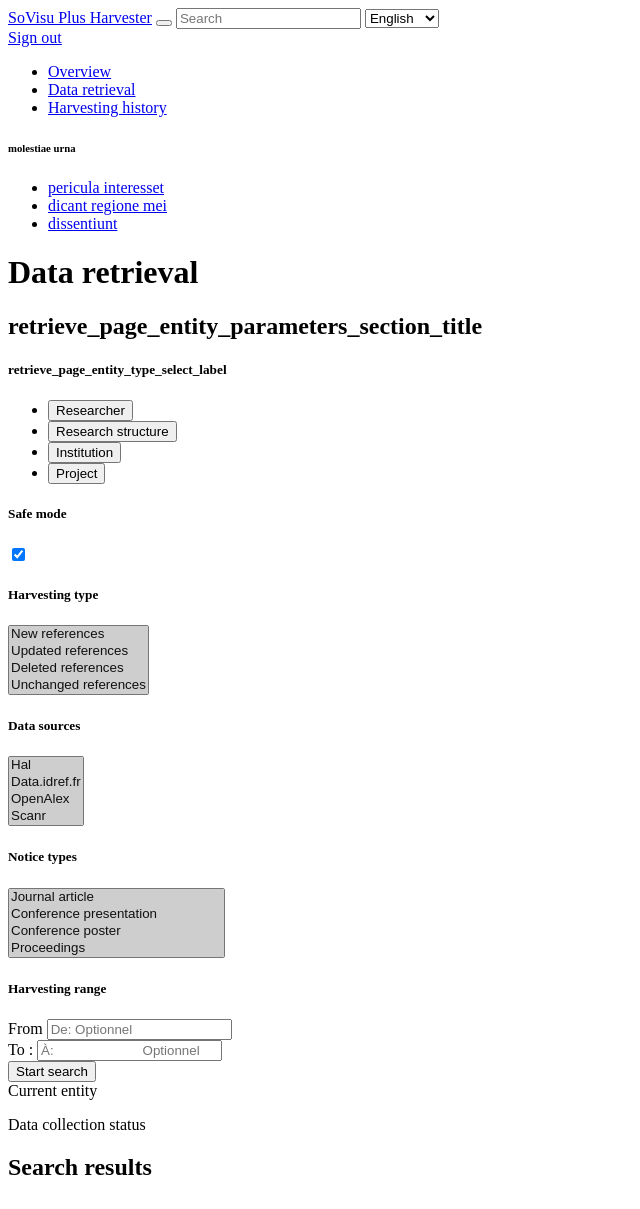
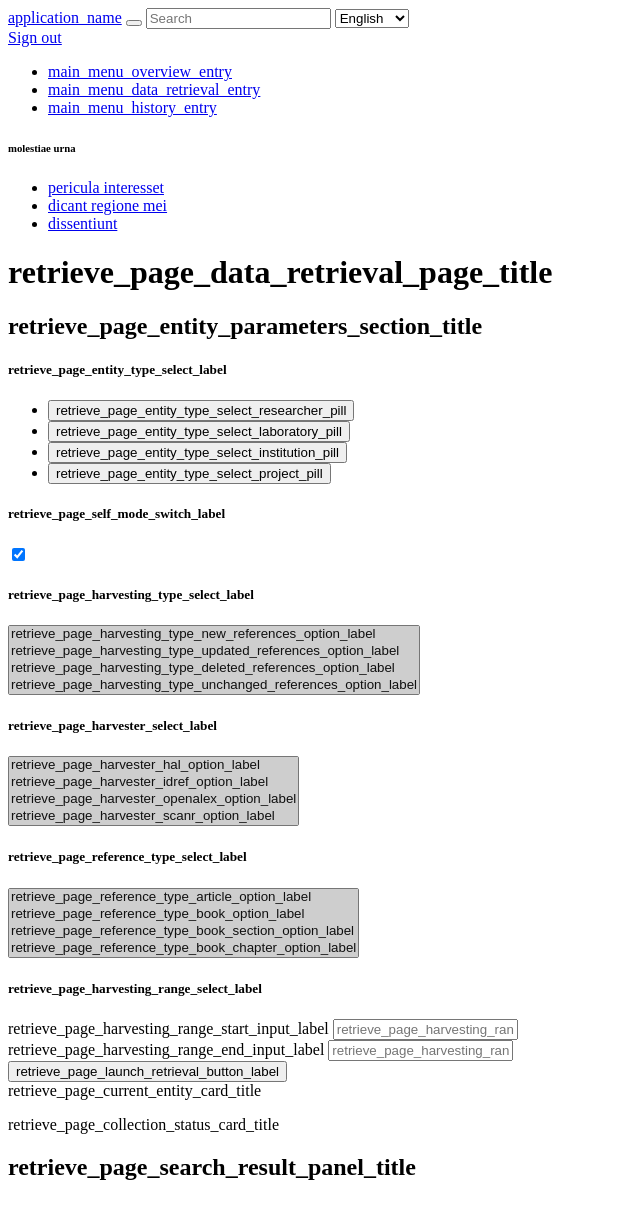
Before and after one commit to CRISalid-esr/svp-harvester, a Python web app: template app/templates/retrieve.html.jinja in a window 1280 px wide. Shown: the whole page, without its empty margins (0-640 px from the left). Run offline with Jinja, Linux system fonts and the light colour scheme; the template is opened without the code that fills it, so the values that code supplies are empty.

Commit message:
Change all i18n strings to codes and update french translations

```diff
--- a/app/templates/base.html.jinja
+++ b/app/templates/base.html.jinja
@@ -7,23 +7,24 @@
     <meta name="author" content="">
     <meta name="generator" content="">
     {% block head %}
-        <title>{% block head_title %}  head_title {% endblock %} - SVP</title>
+        <title>{% block head_title %}  head_title {% endblock %} - {% trans %}application_name{% endtrans %}</title>
     {% endblock %}
     <script src="/static/js/main.js"></script>
 </head>
 <body>
 <header class="navbar sticky-top navbar-dark bg-primary flex-md-nowrap p-0 shadow">
     {% block header %}
-            <a class="navbar-brand col-md-3 col-lg-2 me-0 px-3" href="/admin">SoVisu Plus Harvester</a>
+        <a class="navbar-brand col-md-3 col-lg-2 me-0 px-3" href="/admin">{% trans %}application_name{% endtrans %}</a>
         <button class="navbar-toggler position-absolute d-md-none collapsed" type="button" data-bs-toggle="collapse"
                 data-bs-target="#sidebarMenu" aria-controls="sidebarMenu" aria-expanded="false"
                 aria-label="Toggle navigation">
             <span class="navbar-toggler-icon"></span>
         </button>
         <input class="form-control form-control-dark w-100" type="text" placeholder="Search" aria-label="Search">
-            <select class="form-select form-select-sm ms-4 w-auto" data-width="fit" onchange="window.location.href = '?locale=' + this.value;">
+        <select class="form-select form-select-sm ms-4 w-auto" data-width="fit"
+                onchange="window.location.href = '?locale=' + this.value;">
             <option {% if locale == "en_US" %}selected{% endif %} value="en_US">English</option>
-                <option {% if locale == "fr_FR" -%}selected{% endif %}   value="fr_FR">Français</option>
+            <option {% if locale == "fr_FR" -%}selected{% endif %} value="fr_FR">Français</option>
         </select>
         <div class="navbar-nav">
             <div class="nav-item text-nowrap">
@@ -40,19 +41,22 @@
                 <div class="position-sticky pt-3">
                     <ul class="nav flex-column">
                         <li class="nav-item">
-                                <a {% if page == "overview" %}class="nav-link  active"  aria-current="page" {% else %}class="nav-link" {% endif %} href="/admin?locale={{ locale }}">
+                            <a {% if page == "overview" %}class="nav-link  active"  aria-current="page"
+                               {% else %}class="nav-link" {% endif %} href="/admin?locale={{ locale }}">
                                 <span data-feather="home"></span>
-                                    {% trans %}Overview{% endtrans %}
+                                {% trans %}main_menu_overview_entry{% endtrans %}
                             </a>
                         </li>
                         <li class="nav-item">
-                                <a {% if page == "retrieve" %}class="nav-link  active"  aria-current="page" {% else %}class="nav-link" {% endif %}  href="/admin/retrieve?locale={{ locale }}">
-                                    {% trans %}Data retrieval{% endtrans %}
+                            <a {% if page == "retrieve" %}class="nav-link  active"  aria-current="page"
+                               {% else %}class="nav-link" {% endif %} href="/admin/retrieve?locale={{ locale }}">
+                                {% trans %}main_menu_data_retrieval_entry{% endtrans %}
                             </a>
                         </li>
                         <li class="nav-item">
-                                <a {% if page == "history" %}class="nav-link  active"  aria-current="page" {% else %}class="nav-link" {% endif %}  href="/admin/history?locale={{ locale }}">
-                                    {% trans %}Harvesting history{% endtrans %}
+                            <a {% if page == "history" %}class="nav-link  active"  aria-current="page"
+                               {% else %}class="nav-link" {% endif %} href="/admin/history?locale={{ locale }}">
+                                {% trans %}main_menu_history_entry{% endtrans %}
                             </a>
                         </li>
 
@@ -84,7 +88,7 @@
 
         <main class="col-md-9 ms-sm-auto col-lg-10">
             {% block main %}
-                    {%  block first_section %}
+                {% block first_section %}
                     <div class="d-flex justify-content-between flex-wrap flex-md-nowrap align-items-center pt-3 pb-2 mb-3 border-bottom  bg-info ps-md-2 ms-lg-n2">
                         <h1>{% block page_title %} page_title {% endblock %}</h1>
                     </div>
--- a/app/templates/history.html.jinja
+++ b/app/templates/history.html.jinja
@@ -2,8 +2,8 @@
 {#  faire  le tempating de base du mockup figma #}
 
 
-{% block head_title %}{% trans %}Harvesting history{% endtrans %}{% endblock %}
-{% block page_title %}{% trans %}Harvesting history{% endtrans %}{% endblock %}<
+{% block head_title %}{% trans %}retrieve_page_harvesting_history_page_title{% endtrans %}{% endblock %}
+{% block page_title %}{% trans %}retrieve_page_harvesting_history_page_title{% endtrans %}{% endblock %}
 {% block first_section_title %}Lorem ipsum{% endblock %}
 {%  block first_section_content %}
     <div class="row">
--- a/app/templates/overview.html.jinja
+++ b/app/templates/overview.html.jinja
@@ -1,6 +1,6 @@
 {% extends "./base.html.jinja" %}
-{% block head_title %}{% trans %}Overview{% endtrans %}{% endblock %}
-{% block page_title %}{% trans %}Overview{% endtrans %} {% endblock %}
+{% block head_title %}{% trans %}overview_page_overview_page_title{% endtrans %}{% endblock %}
+{% block page_title %}{% trans %}overview_page_overview_page_title{% endtrans %} {% endblock %}
 {% block first_section_title %}{% endblock %}
 {%  block first_section_content %}{% endblock %}
 {% block second_section_title %}
--- a/app/templates/retrieve.html.jinja
+++ b/app/templates/retrieve.html.jinja
@@ -1,7 +1,7 @@
 {% extends "./base.html.jinja" %}
 
-{% block head_title %}{% trans %}Data retrieval{% endtrans %}{% endblock %}
-{% block page_title %}{% trans %}Data retrieval{% endtrans %}{% endblock %}
+{% block head_title %}{% trans %}retrieve_page_data_retrieval_page_title{% endtrans %}{% endblock %}
+{% block page_title %}{% trans %}retrieve_page_data_retrieval_page_title{% endtrans %}{% endblock %}
 {% block first_section_title %}{% trans %}retrieve_page_entity_parameters_section_title{% endtrans %}{% endblock %}
 {% block first_section_content %}
     <div class="row" id="retrieve-page-content">
@@ -12,44 +12,45 @@
                         <h5>{% trans %}retrieve_page_entity_type_select_label{% endtrans %} <i
                                 class="bi bi-info-circle cursor-help"
                                 data-bs-toggle="tooltip"
-                                data-bs-title="{% trans %}Entity type help text{% endtrans %}"
+                                data-bs-title="{% trans %}retrieve_page_entity_type_select_help_text{% endtrans %}"
                         ></i></h5>
                         <ul class="nav nav-pills mb-3" id="pills-tab" role="tablist">
                             <li class="nav-item" role="presentation">
                                 <button class="nav-link active" id="pills-researcher-tab" data-bs-toggle="pill"
                                         data-bs-target="#pills-researcher" type="button" role="tab"
-                                        aria-controls="pills-researcher" aria-selected="true">{% trans %}
-                                    Researcher{% endtrans %}</button>
+                                        aria-controls="pills-researcher" aria-selected="true">
+                                    {% trans %}retrieve_page_entity_type_select_researcher_pill{% endtrans %}</button>
                             </li>
                             <li class="nav-item" role="presentation">
                                 <button class="nav-link" id="pills-laboratory-tab" data-bs-toggle="pill"
                                         data-bs-target="#pills-laboratory" type="button" role="tab"
-                                        aria-controls="pills-laboratory" aria-selected="false">{% trans %}Research
-                                    structure{% endtrans %}</button>
+                                        aria-controls="pills-laboratory" aria-selected="false">
+                                    {% trans %}retrieve_page_entity_type_select_laboratory_pill{% endtrans %}</button>
                             </li>
                             <li class="nav-item" role="presentation">
                                 <button class="nav-link" id="pills-institution-tab" data-bs-toggle="pill"
                                         data-bs-target="#pills-institution" type="button" role="tab"
-                                        aria-controls="pills-institution" aria-selected="false">{% trans %}
-                                    Institution{% endtrans %}</button>
+                                        aria-controls="pills-institution" aria-selected="false">
+                                    {% trans %}retrieve_page_entity_type_select_institution_pill{% endtrans %}</button>
                             </li>
                             <li class="nav-item" role="presentation">
                                 <button class="nav-link" id="pills-project-tab" data-bs-toggle="pill"
                                         data-bs-target="#pills-project" type="button" role="tab"
-                                        aria-controls="pills-project" aria-selected="false">{% trans %}
-                                    Project{% endtrans %}</button>
+                                        aria-controls="pills-project" aria-selected="false">
+                                    {% trans %}retrieve_page_entity_type_select_project_pill{% endtrans %}</button>
                             </li>
                         </ul>
                     </div>
                     <div class="col-md-2 d-flex justify-content-end">
                         <div class="text-md-end">
-                            <h5>{% trans %}Safe mode{% endtrans %} <i
+                            <h5>{% trans %}retrieve_page_self_mode_switch_label{% endtrans %} <i
                                     class="bi bi-info-circle cursor-help"
                                     data-bs-toggle="tooltip"
-                                    data-bs-title="{% trans %}Safe mode help text{% endtrans %}"
+                                    data-bs-title="{% trans %}retrieve_page_safe_mode_switch_help_text{% endtrans %}"
                             ></i></h5>
                             <input id="safe-mode-toggle" type="checkbox" data-toggle="toggle" checked
-                                   aria-label="Toggle safe mode" aria-checked="true"/>
+                                   aria-label="{% trans %}retrieve_page_self_mode_switch_aria_label{% endtrans %}"
+                                   aria-checked="true"/>
                         </div>
                     </div>
                 </div>
@@ -71,115 +72,110 @@
                 <div id="identifier-fields-container"></div>
                 <div class="row">
                     <div class="col-md-6 col-12">
-                        <h5>{% trans %}Harvesting type{% endtrans %} <i
+                        <h5>{% trans %}retrieve_page_harvesting_type_select_label{% endtrans %} <i
                                 class="bi bi-info-circle cursor-help"
                                 data-bs-toggle="tooltip"
-                                data-bs-title="{% trans %}Harvesting type help text{% endtrans %}"
+                                data-bs-title="{% trans %}retrieve_page_harvesting_type_help_text{% endtrans %}"
                         ></i></h5>
-                        <span hidden>{% trans %}Event type{% endtrans %}</span>
                         <select id="event-type-select"
                                 class="mt-3 mb-3"
                                 multiple="multiple"
-                                aria-label="{% trans %}Search type{% endtrans %}">
-                            <option selected value="created">{% trans %}New references{% endtrans %}</option>
-                            <option selected value="updated">{% trans %}Updated references{% endtrans %}</option>
-                            <option selected value="deleted">{% trans %}Deleted references{% endtrans %}</option>
-                            <option selected value="unchanged">{% trans %}Unchanged references{% endtrans %}</option>
+                                aria-label="{% trans %}retrieve_page_harvesting_type_select_aria_label{% endtrans %}">
+                            <option selected value="created">
+                                {% trans %}retrieve_page_harvesting_type_new_references_option_label{% endtrans %}
+                            </option>
+                            <option selected value="updated">
+                                {% trans %}retrieve_page_harvesting_type_updated_references_option_label{% endtrans %}
+                            </option>
+                            <option selected value="deleted">
+                                {% trans %}retrieve_page_harvesting_type_deleted_references_option_label{% endtrans %}
+                            </option>
+                            <option selected value="unchanged">
+                                {% trans %}retrieve_page_harvesting_type_unchanged_references_option_label{% endtrans %}
+                            </option>
                         </select>
                     </div>
                     <div class="col-md-6 col-12">
-                        <h5>{% trans %}Data sources{% endtrans %} <i
+                        <h5>{% trans %}retrieve_page_harvester_select_label{% endtrans %} <i
                                 class="bi bi-info-circle cursor-help"
                                 data-bs-toggle="tooltip"
-                                data-bs-title="{% trans %}Data sources help text{% endtrans %}"
+                                data-bs-title="{% trans %}retrieve_page_harvester_select_help_text{% endtrans %}"
                         ></i></h5>
-                        <span hidden>{% trans %}Data sources{% endtrans %}</span>
                         <select id="data-sources-select"
                                 class="mt-3 mb-3"
                                 multiple="multiple"
                                 aria-label="{% trans %}Data sources{% endtrans %}">
-                            <option selected value="hal">{% trans %}Hal{% endtrans %}</option>
-                            <option selected value="idref">{% trans %}Data.idref.fr{% endtrans %}</option>
-                            <option selected value="openalex">{% trans %}OpenAlex{% endtrans %}</option>
-                            <option selected value="scanr">{% trans %}Scanr{% endtrans %}</option>
+                            <option selected value="hal">
+                                {% trans %}retrieve_page_harvester_hal_option_label{% endtrans %}
+                            </option>
+                            <option selected value="idref">
+                                {% trans %}retrieve_page_harvester_idref_option_label{% endtrans %}
+                            </option>
+                            <option selected value="openalex">
+                                {% trans %}retrieve_page_harvester_openalex_option_label{% endtrans %}
+                            </option>
+                            <option selected value="scanr">
+                                {% trans %}retrieve_page_harvester_scanr_option_label{% endtrans %}
+                            </option>
                         </select>
                     </div>
                 </div>
                 <div class="row">
                     <div class="col-md-12">
-                        <h5>{% trans %}Notice types{% endtrans %} <i
+                        <h5>{% trans %}retrieve_page_reference_type_select_label{% endtrans %} <i
                                 class="bi bi-info-circle cursor-help"
                                 data-bs-toggle="tooltip"
-                                data-bs-title="{% trans %}Notice types help text{% endtrans %}"
+                                data-bs-title="{% trans %}retrieve_page_reference_type_select_help_text{% endtrans %}"
                         ></i></h5>
 
                         <select id="reference-type-select"
                                 class="mt-3 mb-3"
                                 multiple="multiple"
-                                aria-label="{% trans %}Filter by notice type{% endtrans %}">
-                            <option selected value="ART">{% trans %}Journal article{% endtrans %}</option>
-                            <option selected value="COMM">{% trans %}Conference presentation{% endtrans %}</option>
-                            <option selected value="POSTER">{% trans %}Conference poster{% endtrans %}</option>
-                            <option selected value="PROCEEDINGS">{% trans %}Proceedings{% endtrans %}</option>
-                            <option selected value="ISSUE">{% trans %}Special journal issue{% endtrans %}</option>
-                            <option selected value="OUV">{% trans %}Book{% endtrans %}</option>
-                            <option selected value="COUV">{% trans %}Book chapter{% endtrans %}</option>
-                            <option selected value="BLOG">{% trans %}Scientific blog post{% endtrans %}</option>
-                            <option selected value="NOTICE">{% trans %}Encyclopedia or dictionary
-                                notice{% endtrans %}</option>
-                            <option selected value="TRAD">{% trans %}Translation{% endtrans %}</option>
-                            <option selected value="PATENT">{% trans %}Patent{% endtrans %}</option>
-                            <option selected value="OTHER">{% trans %}Other scientific
-                                publication{% endtrans %}</option>
-                            <option selected value="UNDEFINED">{% trans %}Working paper{% endtrans %}</option>
-                            <option selected value="REPORT">{% trans %}Report{% endtrans %}</option>
-                            <option selected value="THESE">{% trans %}Thésis{% endtrans %}</option>
-                            <option selected value="HDR">{% trans %}HDR{% endtrans %}</option>
-                            <option selected value="LECTURE">{% trans %}Lecture{% endtrans %}</option>
-                            <option selected value="MEM">{% trans %}Student thesis{% endtrans %}</option>
-                            <option selected value="IMG">{% trans %}Image{% endtrans %}</option>
-                            <option selected value="VIDEO">{% trans %}Video{% endtrans %}</option>
-                            <option selected value="SON">{% trans %}Sound{% endtrans %}</option>
-                            <option selected value="MAP">{% trans %}Map{% endtrans %}</option>
-                            <option selected value="SOFTWARE">{% trans %}Software{% endtrans %}</option>
-                            <option selected value="PRESCONF">{% trans %}Document for scientific
-                                events{% endtrans %}</option>
-                            <option selected value="CREPORT">{% trans %}Report Chapter{% endtrans %}</option>
-                            <option selected value="ETABTHESE">{% trans %}Establishment thesis{% endtrans %}</option>
-                            <option selected value="MEMLIC">{% trans %}typdoc_MEMLIC{% endtrans %}</option>
-                            <option selected value="NOTE">{% trans %}Reading note{% endtrans %}</option>
-                            <option selected value="OTHERREPORT">{% trans %}Other reports, seminars,
-                                workshops{% endtrans %}</option>
-                            <option selected value="REPACT">{% trans %}Activity report{% endtrans %}</option>
-                            <option selected value="SYNTHESE">{% trans %}Summary notes{% endtrans %}</option>
+                                aria-label="{% trans %}retrieve_page_reference_type_select_aria_label{% endtrans %}">
+                            <option selected value="article">
+                                {% trans %}retrieve_page_reference_type_article_option_label{% endtrans %}</option>
+                            <option selected value="book">
+                                {% trans %}retrieve_page_reference_type_book_option_label{% endtrans %}
+                            </option>
+                            <option selected value="book_section">
+                                {% trans %}retrieve_page_reference_type_book_section_option_label{% endtrans %}</option>
+                            <option selected value="book_chapter">
+                                {% trans %}retrieve_page_reference_type_book_chapter_option_label{% endtrans %}</option>
+
                         </select>
                     </div>
                 </div>
 
-                <h5>{% trans %}Harvesting range{% endtrans %} <i
+                <h5>{% trans %}retrieve_page_harvesting_range_select_label{% endtrans %} <i
                         class="bi bi-info-circle cursor-help"
                         data-bs-toggle="tooltip"
-                        data-bs-title="{% trans %}Harvesting range help text{% endtrans %}"
+                        data-bs-title="{% trans %}retrieve_page_harvesting_range_select_help_text{% endtrans %}"
                 ></i></h5>
                 <span></span>
                 <div class="row">
                     <div id="date-range-picker-container" class="d-flex col-md-8 col-12">
                         <div>
-                            <label for="data-range-start">{% trans %}From{% endtrans %}     </label>
-                            <input id="data-range-start" type="text" aria-label="Since date" class="form-control"
-                                   placeholder="De: Optionnel">
+                            <label for="data-range-start">
+                                {% trans %}retrieve_page_harvesting_range_start_input_label{% endtrans %}
+                            </label>
+                            <input id="data-range-start" type="text"
+                                   aria-label="{% trans %}retrieve_page_harvesting_range_start_input_aria_label{% endtrans %}"
+                                   class="form-control"
+                                   placeholder="{% trans %}retrieve_page_harvesting_range_start_input_placeholder{% endtrans %}">
                         </div>
                         <div class="ms-2">
-                            <label for="data-range-end">{% trans %}To : {% endtrans %}     </label>
-                            <input id="date-range-end" type="text" aria-label="Last date"
-                                   class="form-control" placeholder="À:
-                        Optionnel">
+                            <label for="data-range-end">
+                                {% trans %}retrieve_page_harvesting_range_end_input_label{% endtrans %}     </label>
+                            <input id="date-range-end" type="text"
+                                   aria-label="{% trans %}retrieve_page_harvesting_range_end_input_arial_label{% endtrans %}"
+                                   class="form-control"
+                                   placeholder="{% trans %}retrieve_page_harvesting_range_end_input_placeholder{% endtrans %}">
                         </div>
                     </div>
                     <div class="d-grid gap-2 d-md-flex justify-content-md-end col-md-4 col-12">
                         <button type="submit" class="btn btn-primary" id="run-retrieval-btn"><i
                                 class="bi bi-search"></i>
-                            {% trans %}Start search{% endtrans %}</button>
+                            {% trans %}retrieve_page_launch_retrieval_button_label{% endtrans %}</button>
                     </div>
                 </div>
 
@@ -189,7 +185,7 @@
         <div class="col-md-1 order-md-2 d-none d-md-block"></div>
         <div class="col-md-3 order-md-3 col-12">
             <div class="card bg-light mb-3 ms-auto">
-                <div class="card-header">{% trans %}Current entity{% endtrans %}</div>
+                <div class="card-header">{% trans %}retrieve_page_current_entity_card_title{% endtrans %}</div>
                 <div class="card-body">
                     <ul class="list-group list-group-flush" id="entity-identifiers-container">
 
@@ -198,7 +194,7 @@
                 </div>
             </div>
             <div class="card bg-light mb-3 ms-auto">
-                <div class="card-header">{% trans %}Data collection status{% endtrans %}</div>
+                <div class="card-header">{% trans %}retrieve_page_collection_status_card_title{% endtrans %}</div>
                 <div class="card-body">
                     <ul class="list-group list-group-flush" id="harvesting-progress-widgets-container">
 
@@ -210,7 +206,7 @@
     </div>
 
     <div class="bg-light ms-md-n2 ps-md-3 mt-5">
-        <h2>{% trans %}Search results{% endtrans %}</h2>
+        <h2>{% trans %}retrieve_page_search_result_panel_title{% endtrans %}</h2>
 
 
         <div>
```
Also changed, not shown: locales/en_US/LC_MESSAGES/admin.po, locales/fr_FR/LC_MESSAGES/admin.po, 3 other files. Lines whose indentation alone changed are shown as unchanged.
